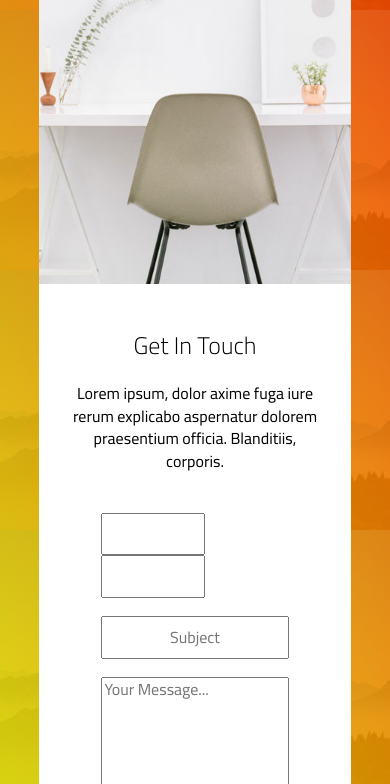
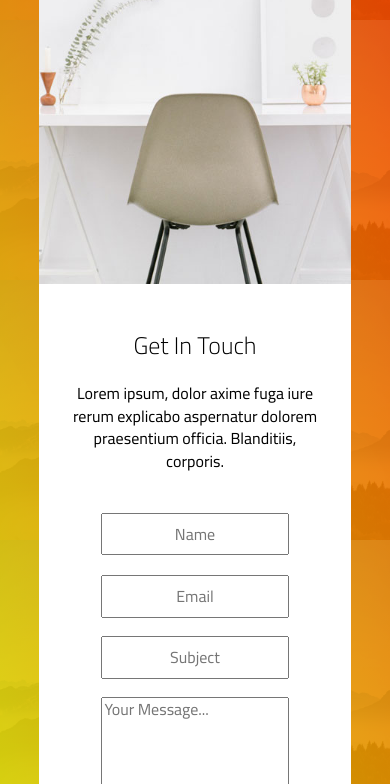
Before and after one commit to AbdelrahmanYaser/new_brand, a plain HTML site: page contact.html in a window 390 px wide. Shown: the part 316-1100 px from the top of the page. Drawn offline with Linux system fonts and the light colour scheme.

Commit message:
last edit 25-10-2023

```diff
--- a/css/style.css
+++ b/css/style.css
@@ -514,6 +514,8 @@ footer div i {
 
   .build-website div {
     width: 100%;
+    padding-left: 20px;
+    padding-right: 20px;
   }
 
   .build-website div img {
@@ -661,3 +663,13 @@ form section input[type=submit] {
 footer {
   background-color: var(--background-color-section);
 }
+@media (max-width: 700px) {
+  form .user_name {
+    margin-bottom: 20px;
+    width: 100%;
+  }
+  form .user_name,
+  form .user_email {
+    width: 100% !important;
+  }
+}
```
